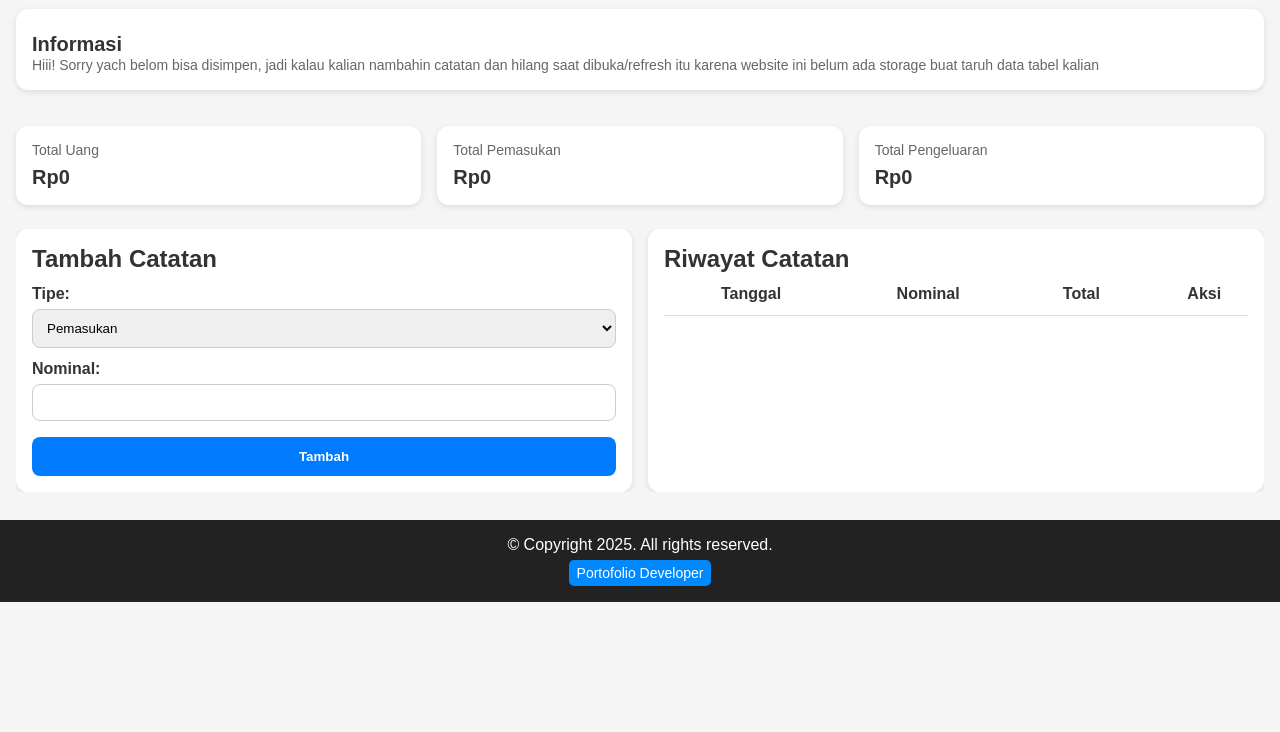
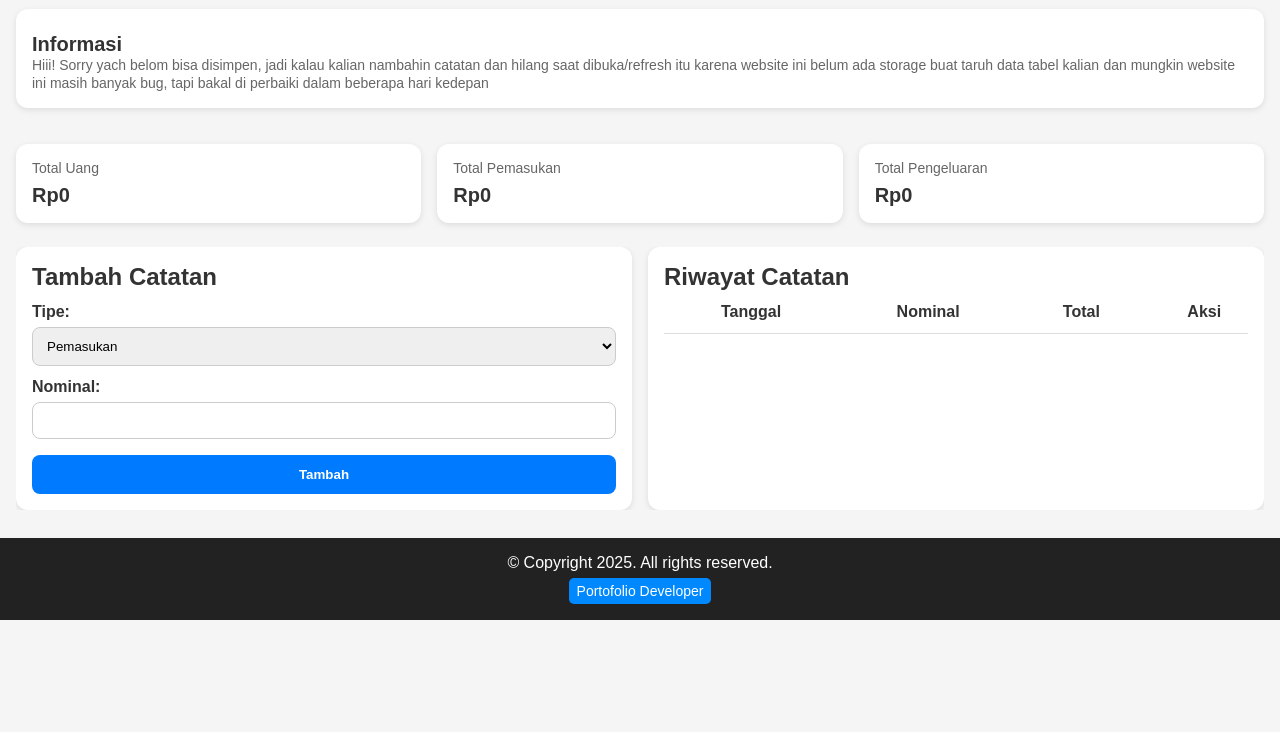
Before and after one commit to ImJopehhh/catatan-uangmu, a plain HTML site: page index.html in a window 1280 px wide. Shown: the part 68-800 px from the top of the page. Drawn offline with Linux system fonts and the light colour scheme.

Commit message:
Update information

```diff
--- a/index.html
+++ b/index.html
@@ -216,6 +216,7 @@
     <div class="card">
       <div class="value">Informasi</div>
       <a class="label">Hiii! Sorry yach belom bisa disimpen, jadi kalau kalian nambahin catatan dan hilang saat dibuka/refresh itu karena website ini belum ada storage buat taruh data tabel kalian</a>
+      <a class="label">dan mungkin website ini masih banyak bug, tapi bakal di perbaiki dalam beberapa hari kedepan</a>
     </div>
     <br><br>
 
```
